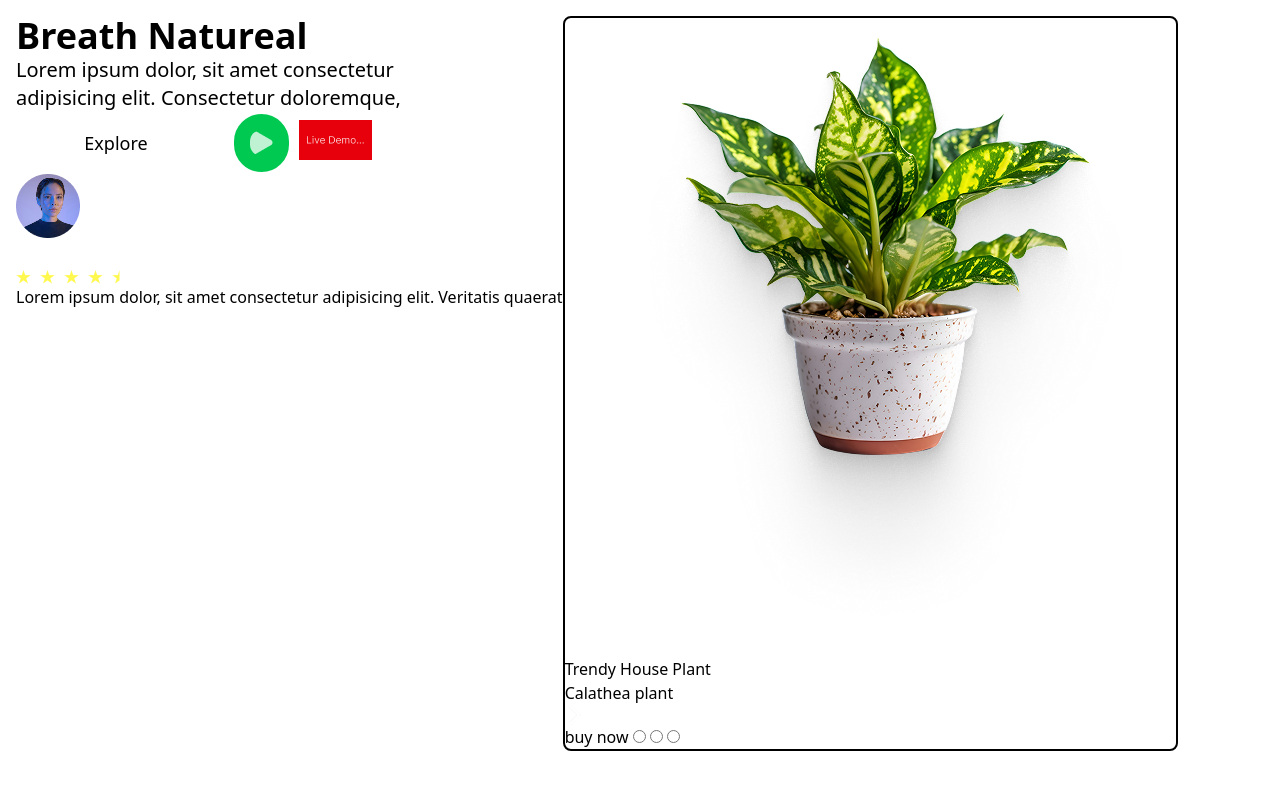
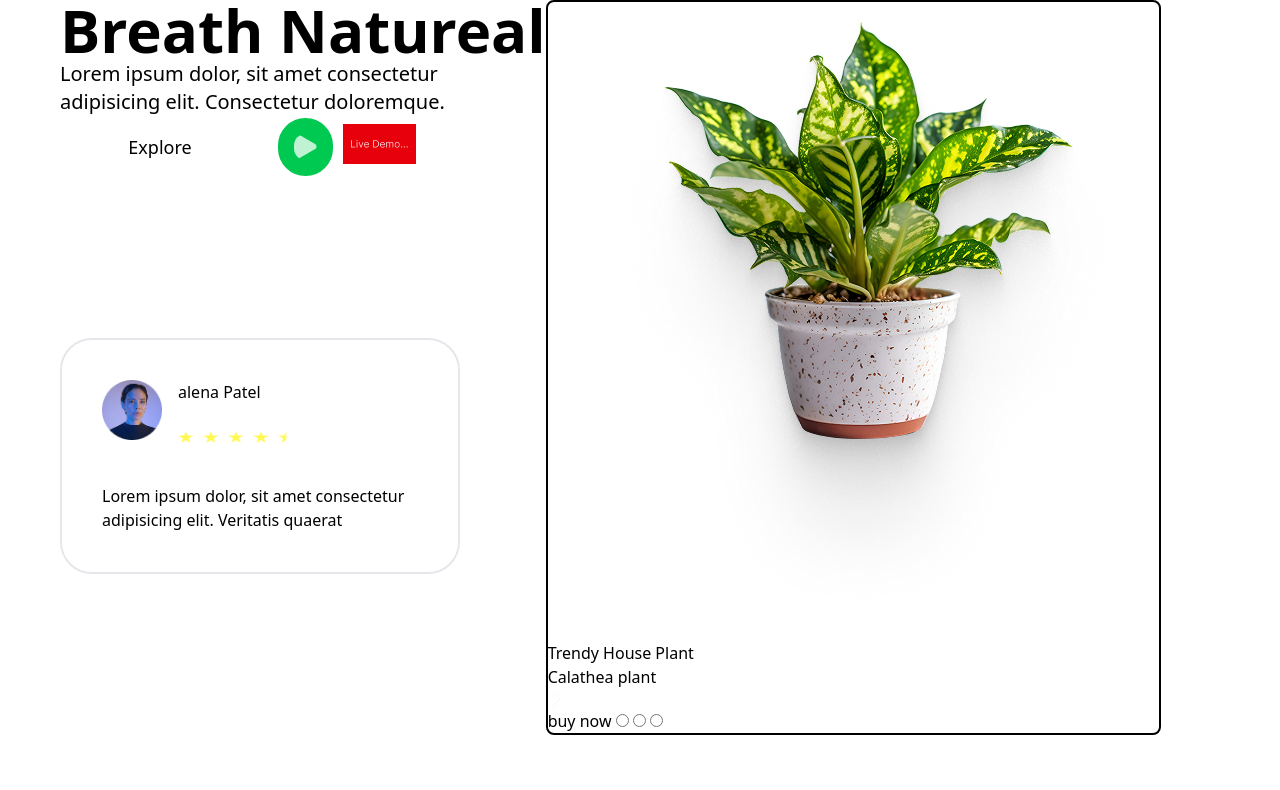
Before and after one commit to Group-D-Blockfuse/planto-website, a website: page index.html in a window 1280 px wide. Drawn offline with Linux system fonts and the light colour scheme.

Commit message:
feat/commit

```diff
--- a/index.html
+++ b/index.html
@@ -9,30 +9,35 @@
 </head>
 
 <body>
-    <main class="px-4 py-4">
+    <main class="mx-15">
         <section class="flex">
             <section>
-                <h2 class="font-semibold text-4xl font-inter  ">Breath Natureal</h2>
-                <p class="text-xl justify-center">Lorem ipsum dolor, sit amet consectetur <br> adipisicing elit. Consectetur doloremque, </p>
+                <h2 class="font-semibold text-6xl font-inter  ">Breath Natureal</h2>
+                <p class="text-xl justify-center">Lorem ipsum dolor, sit amet consectetur <br> adipisicing elit.
+                    Consectetur doloremque. </p>
 
                 <div class="flex gap-4">
-                    <button class="rounded-lg  capitalize w-50 border-2 border-white text-center text-lg ">explore</button>
+                    <button
+                        class="rounded-lg  capitalize w-50 border-2 border-white text-center text-lg ">explore</button>
 
                     <div class="flex gap-2  w-20 ">
-                        <img src="src/images/Polygon 2.png" alt="" class="bg-green-500 rounded-full px-4 py-4  border-2 border-white">
+                        <img src="src/images/Polygon 2.png" alt=""
+                            class="bg-green-500 rounded-full px-4 py-4  border-2 border-white">
                         <img src="src/images/Live Demo....png" alt="" class="bg-red-600 px-2 mt-2 py-4  h-10">
                     </div>
 
                 </div>
 
-                <div>
-                    <div>
-                        <img src="src/images/unsplash_3TLl_97HNJo.png" alt="">
+                <div class="mt-40 rounded-4xl border-2 border-gray-200 w-100 px-10 py-10">
+                    <div class="flex gap-4 mb-4">
+                        <img src="src/images/unsplash_3TLl_97HNJo.png" alt="" class="h-15">
 
-                        <img src="src/images/Group 8.png" alt="">
-
+                        <div>
+                            <P class="">alena Patel</P>
+                            <img src="src/images/Group 8.png" alt="" class="w-30 h-10">
+                        </div>
                     </div>
-                    <p>Lorem ipsum dolor, sit amet consectetur adipisicing elit. Veritatis quaerat</p>
+                    <p class="mt-10">Lorem ipsum dolor, sit amet consectetur adipisicing elit. Veritatis quaerat</p>
 
                 </div>
             </section>
```
Also changed, not shown: src/output.css.
